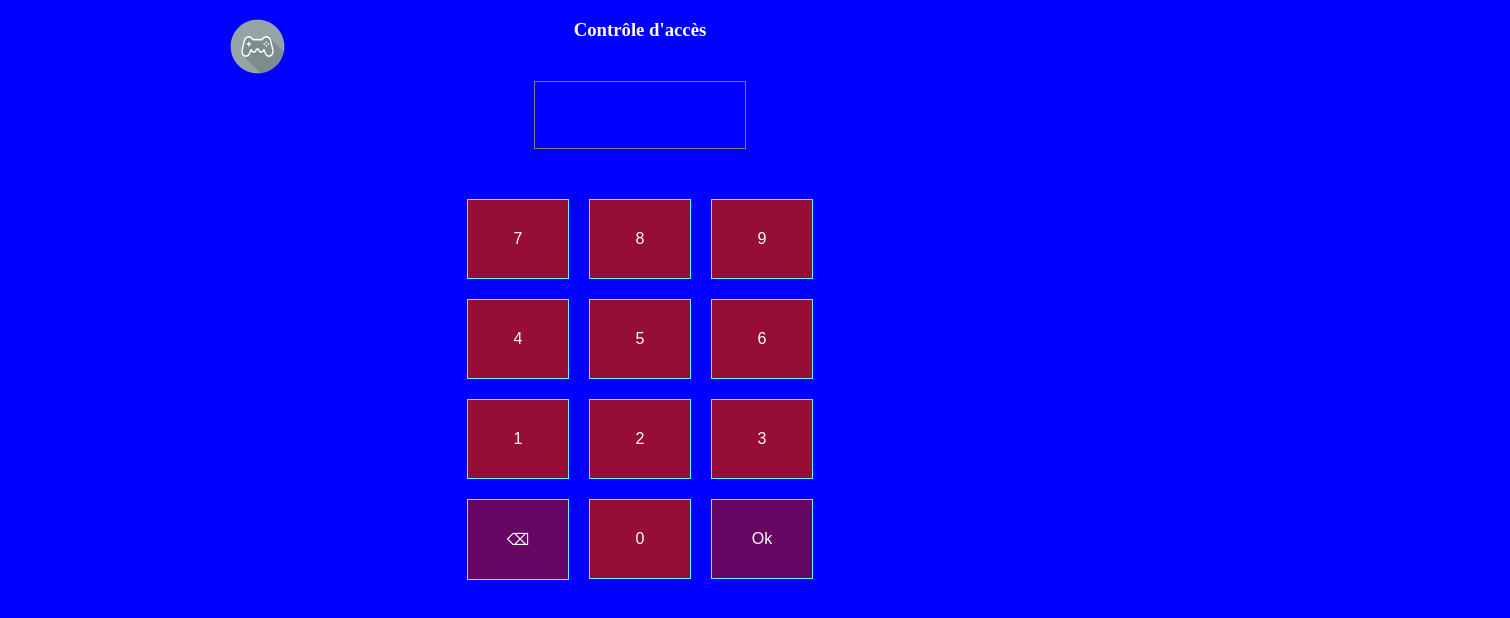
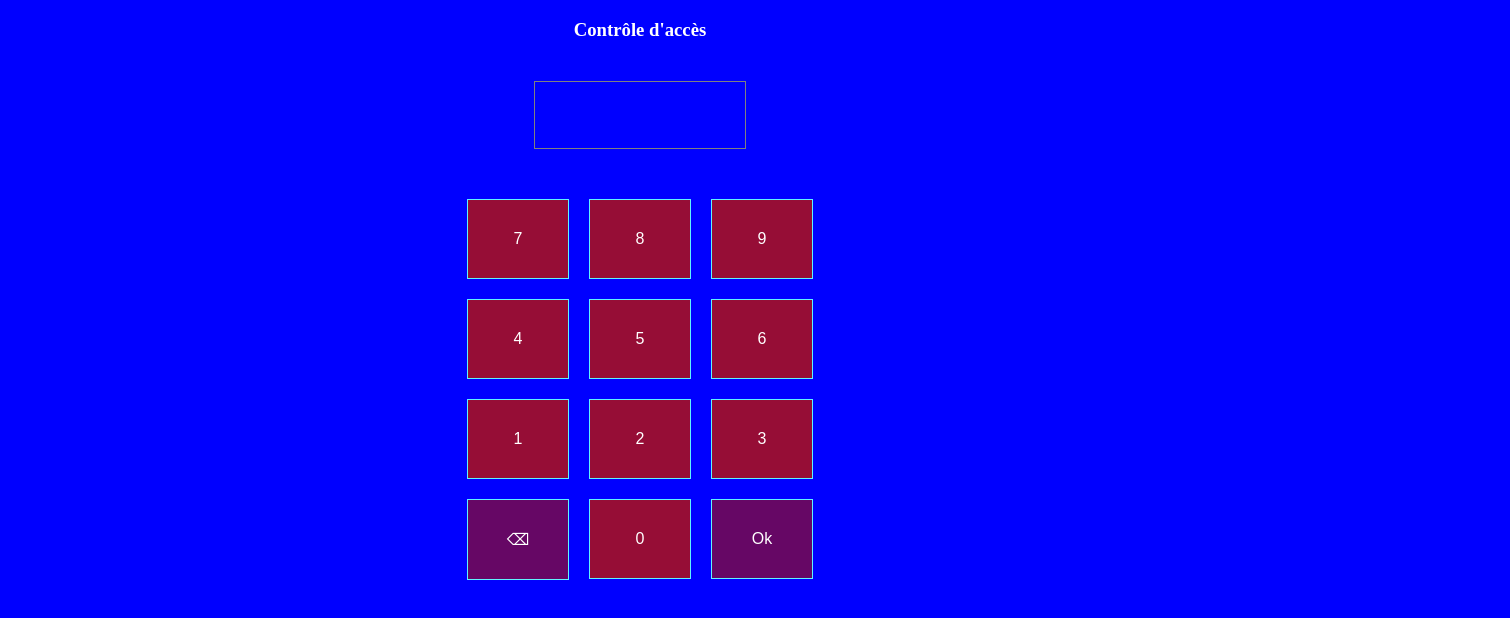
Before and after one commit to sfidanza/arthur, a plain HTML site: page no-game/static/access.html in a window 1280 px wide. Shown: the whole page, 1510 px wide, since content can reach past the window. Drawn offline with Linux system fonts and the light colour scheme.

Commit message:
préparation d'une update

```diff
--- a/no-game/static/site.css
+++ b/no-game/static/site.css
@@ -6,17 +6,19 @@ body {
 	color: white;
 }
 #logo {
-
+	display: none;
 	position: absolute;
-	bottom: top;
-	left: 230px;
-	width: 100%;
-	height: 100%;
+	bottom: 0px;
+	right: 0px;
+	width: 600px;
+	height: 600px;
     background-repeat: no-repeat;
-	background-image: url("images/logo.png");
+	background-image: url("images/manette.gif");
 	background-position: top left;
 	}
-
+#logo:hover {
+	background-image: url("images/manette_start.gif");
+}
 a {
 	color: white;
 }
```
Also changed, not shown: no-game/static/images/logo-anime.gif (deleted).
